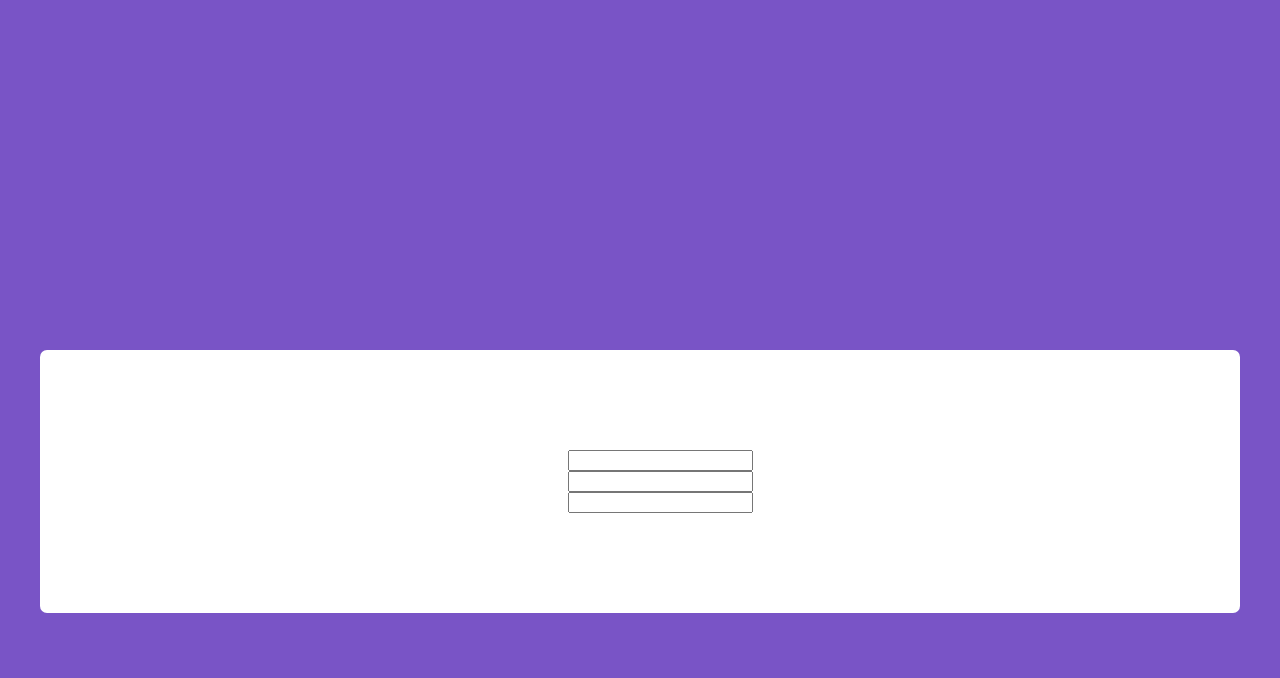
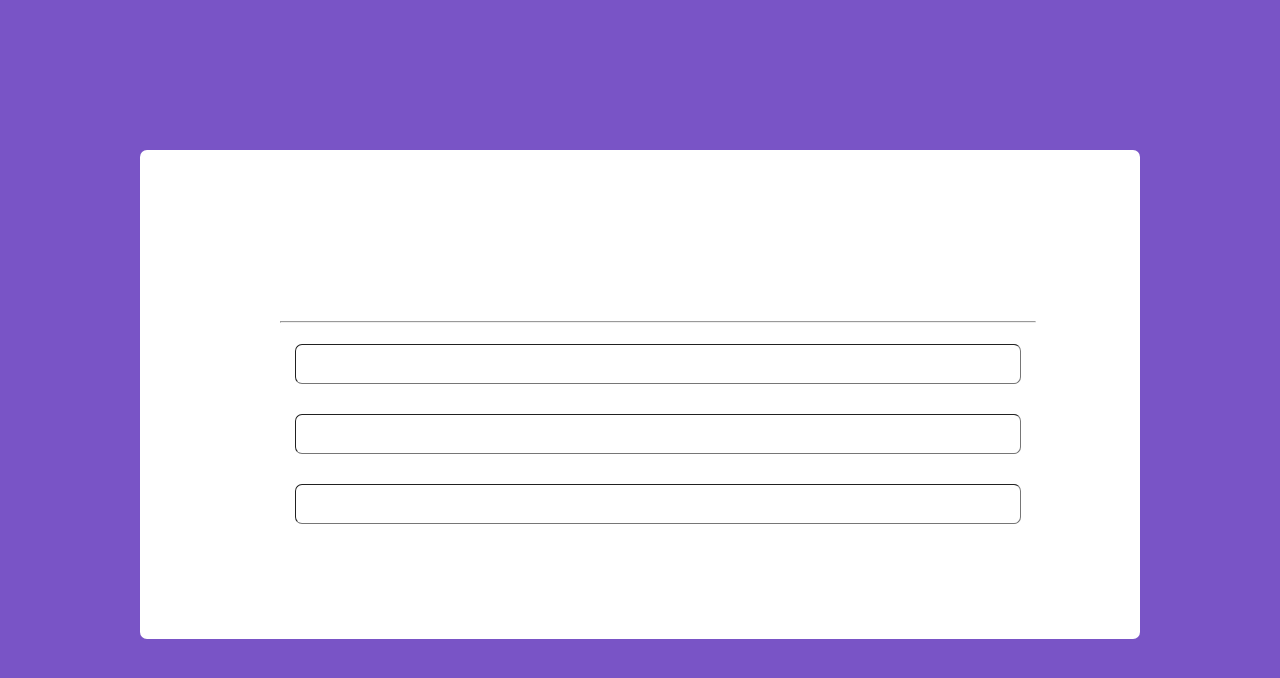
Before and after one commit to HuascarMC/angular_geocoder, an Angular app: page / in a window 1280 px wide. Shown: the top 678 px of the page. Built offline with nearby package versions, Linux system fonts and the light colour scheme.

Commit message:
form has all its elements

```diff
--- a/src/app/geocoder/geocoder.component.html
+++ b/src/app/geocoder/geocoder.component.html
@@ -1,7 +1,11 @@
+<div class="">
+
  <form class="geocoder-form">
   <ul>
+    <li><br><hr class="style1"></li>
     <li><input type="text" name="" value=""></li>
     <li><input type="text" name="" value=""></li>
     <li><input type="text" name="" value=""></li>
   </ul>
  </form>
+</div>
--- a/src/app/geocoder/geocoder.component.scss
+++ b/src/app/geocoder/geocoder.component.scss
@@ -2,16 +2,26 @@
  background-color: white;
  display: flex;
  align-items: center;
- width: 1000px;
- padding: 100px;
+ width: 800px;
+ padding: 150px 100px 100px 100px;
  border-radius: 7px;
- margin: 350px auto;
+ margin: 150px auto;
 }
 
 ul {
   text-align: left;
   font-size: 12px;
-  margin: 0px auto;
+  margin: 0px;
   display: inline-block;
   list-style: none;
 }
+
+input {
+    vertical-align: top;
+    margin: 15px;
+    border-radius: 7px;
+    border-width: 1px;
+    padding: 12px;
+    width: 700px;
+    font-size: 12px
+}
--- a/src/styles.scss
+++ b/src/styles.scss
@@ -2,4 +2,5 @@
 body
 {
   background-color: rgb(121, 84, 198);
+  overflow-y: hidden;
 }
```
Lines whose indentation alone changed are shown as unchanged.
